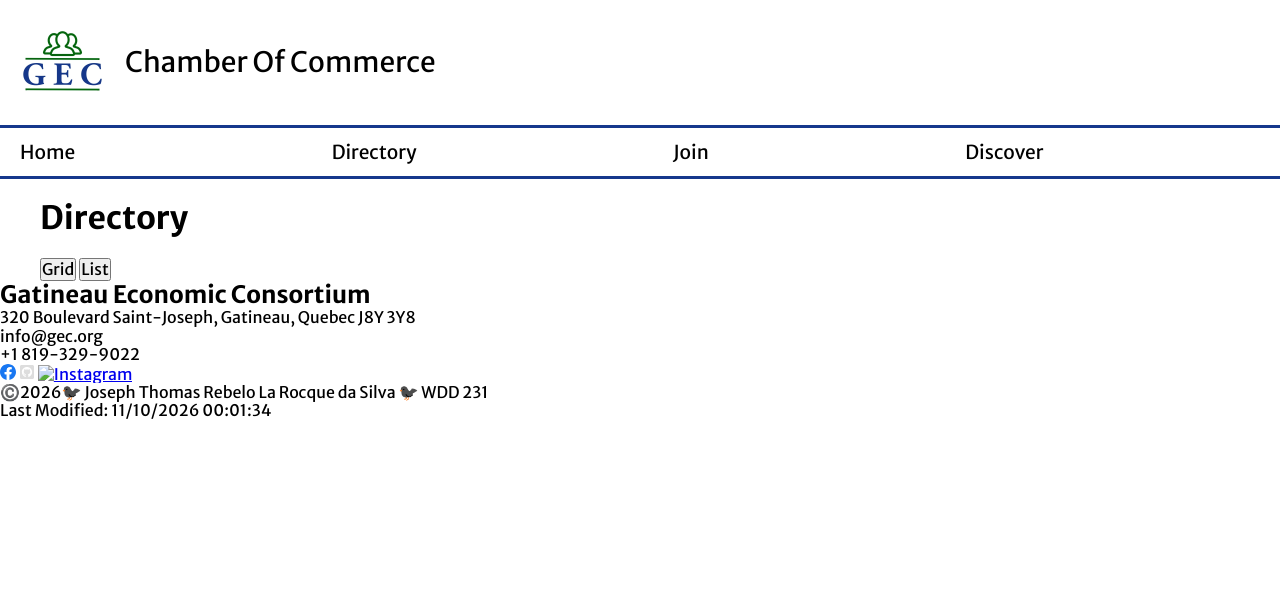
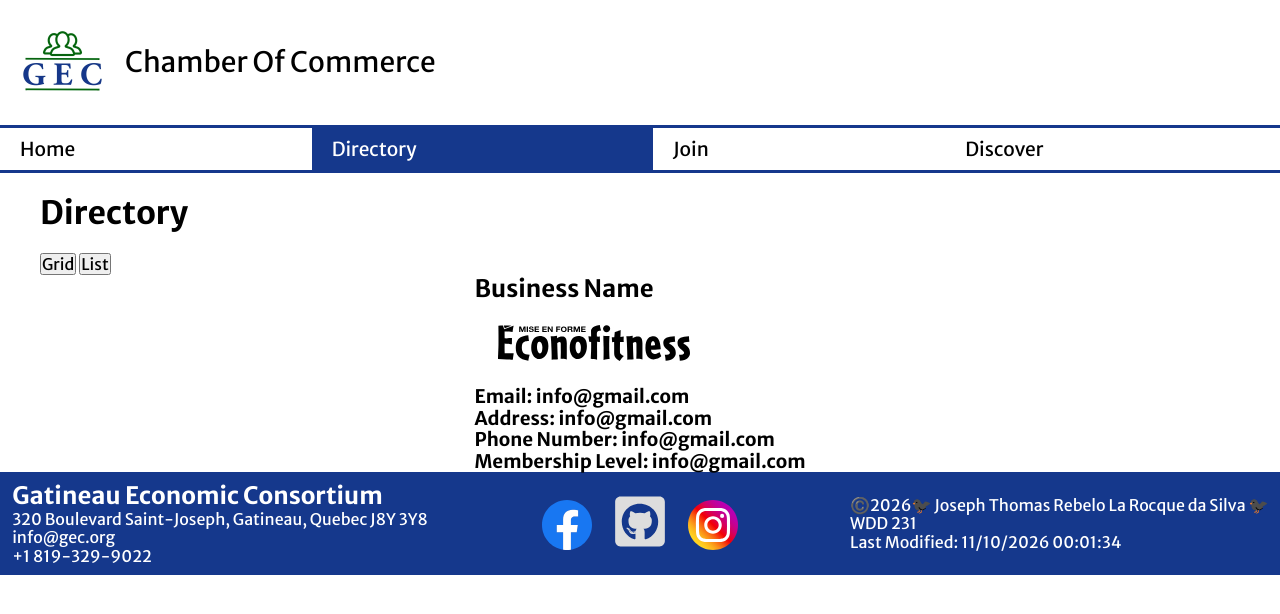
Before and after one commit to josephthomasrebelohtml/wdd231, a plain HTML site: page chamber/directory.html in a window 1280 px wide. Drawn offline with Linux system fonts and the light colour scheme; files whose address does not match are found by name.

Commit message:
directory 0.5

```diff
--- a/chamber/data/members.json
+++ b/chamber/data/members.json
@@ -53,7 +53,7 @@
             "address": "361 Bd Maloney O, Gatineau, QC J8P 3W1",
             "phoneNumber": "+1 819-663-4216",
             "website": "https://magasinage.villagedesvaleurs.com/qc/gatineau/villagedesvaleurs-magasin-doccasions-2070.html",
-            "image": "images/village-logo.webp",
+            "image": "images/village-logo.svg",
             "membershipLevel": "Silver"
         }
     ]
--- a/chamber/directory.html
+++ b/chamber/directory.html
@@ -62,7 +62,31 @@
             <button class="filter-option" type="button" id="list">List</button>
         </div>
 
-        <div class="members"></div>
+        <div class="members" id="member-cards">
+
+            <section class="card">
+
+
+                <h2>Business Name</h2>
+
+
+                <div class="business-two">
+                    <a href="https://github.com/josephthomasrebelohtml/wdd231"
+                        target="https://github.com/josephthomasrebelohtml/wdd231"><img src="images/econo-logo.webp"
+                            alt="Github"  loading="lazy"></a>
+                    <div class="business-contact">
+                        <h3><span class="contact-subtitle">Email:</span> info@gmail.com</h3>
+                        <h3><span class="contact-subtitle">Address:</span> info@gmail.com</h3>
+                        <h3><span class="contact-subtitle">Phone Number:</span> info@gmail.com</h3>
+                        <h3><span class="contact-subtitle">Membership Level:</span> info@gmail.com</h3>
+                    </div>
+                </div>
+            </section>
+
+
+
+
+        </div>
 
     </main>
     <footer>
@@ -80,7 +104,7 @@
             <a href="https://github.com/josephthomasrebelohtml/wdd231"
                 target="https://github.com/josephthomasrebelohtml/wdd231"><img src="images/github.svg" alt="Github"
                     width="16" height="16" loading="lazy"></a>
-            <a href="https://instagram.com" target="https://instagram.com"><img src="images/linkedin.svg"
+            <a href="https://instagram.com" target="https://instagram.com"><img src="images/instagram.svg"
                     alt="Instagram" width="16" height="16" loading="lazy"></a>
         </div>
 
--- a/chamber/scripts/members.js
+++ b/chamber/scripts/members.js
@@ -0,0 +1,34 @@
+// Member Cards Creator
+const url = 'https://josephthomasrebelohtml.github.io/wdd231/chamber/data/members.json';
+const cards = document.querySelector('#member-cards');
+
+
+async function GetMembersData() {
+    try {
+        const response = await fetch(url);
+        if (!response.ok) {
+            throw new Error(`Request failed with status ${response.status}`);
+        }
+        const data = await response.json();
+        console.table(data.members);
+        displayMembersGrid(data.members);
+    } catch (error) {
+        console.error(error);
+    }
+}
+
+GetMembersData();
+
+const displayMembersGrid = (members) => {
+    members.forEach(member => {
+        let memberCard = document.createElement('section');
+        let businessName = document.createElement('h2');
+
+        let businessPicture = document.createElement('img');
+        businessPicture.setAttribute('src', member.image);
+        let placeOfBirth = document.createElement('p');
+        let dateOfBirth = document.createElement('p');
+    });
+}
+
+// Filters
--- a/chamber/styles/larger.css
+++ b/chamber/styles/larger.css
@@ -18,11 +18,11 @@
     .navigation li {
         flex: 1 1 auto;
         font-size: 1.5vw;
-        padding: 0px 10px;
     }
 
     .navigation a {
         border-bottom: none;
+        padding: 10px 20px ;
     }
 
     /* Main */
@@ -30,4 +30,24 @@
         max-width: 1200px;
         margin: 0 auto;
     }
+
+
+    /* Footer */
+
+    footer{
+        grid-template-rows: 1fr;
+        grid-template-columns: 1fr 1fr 1fr;
+        place-items: center;
+    }
+
+    footer img{
+        width: 50px;
+        height: auto;
+        margin: 10px;
+    }
+    footer img:hover {
+        padding: 3px;
+        background-color: rgba(0, 0, 0, 0.4);
+        border-radius: 5px;
+    }
 }
--- a/chamber/styles/small.css
+++ b/chamber/styles/small.css
@@ -66,5 +66,46 @@ header span {
     padding: 0.8rem 10px;
     color: black;
     text-decoration: none;
-    border-bottom: solid 1px black;
+    border-bottom: solid 2px var(--blue-color);
 }
+
+.navigation li:hover{
+    background-color: var(--green-color);
+    color: #fff;
+    font-weight: 600;
+}
+.navigation a:hover{
+    color: #fff;
+}
+
+.current{
+    background-color: var(--blue-color);
+}
+
+.current a{
+    color: #fff;
+}
+
+
+/* Main */
+
+.members{
+    display: grid;
+    grid-template-columns: repeat(auto-fit, minmax(300px, 1fr));
+    place-items: center;
+    gap: 25px;
+}
+
+
+
+/* Footer */
+
+footer{
+    display: grid;
+    grid-template-rows: 1fr 1fr 1fr;
+    grid-template-columns: 1fr;
+    align-items: center;
+    padding: 10px;
+    background-color: var(--blue-color);
+    color: #fff;
+}
```
Also changed, not shown: chamber/images/facebook.svg (added), chamber/images/github.svg (added), chamber/images/instagram.svg (added).
